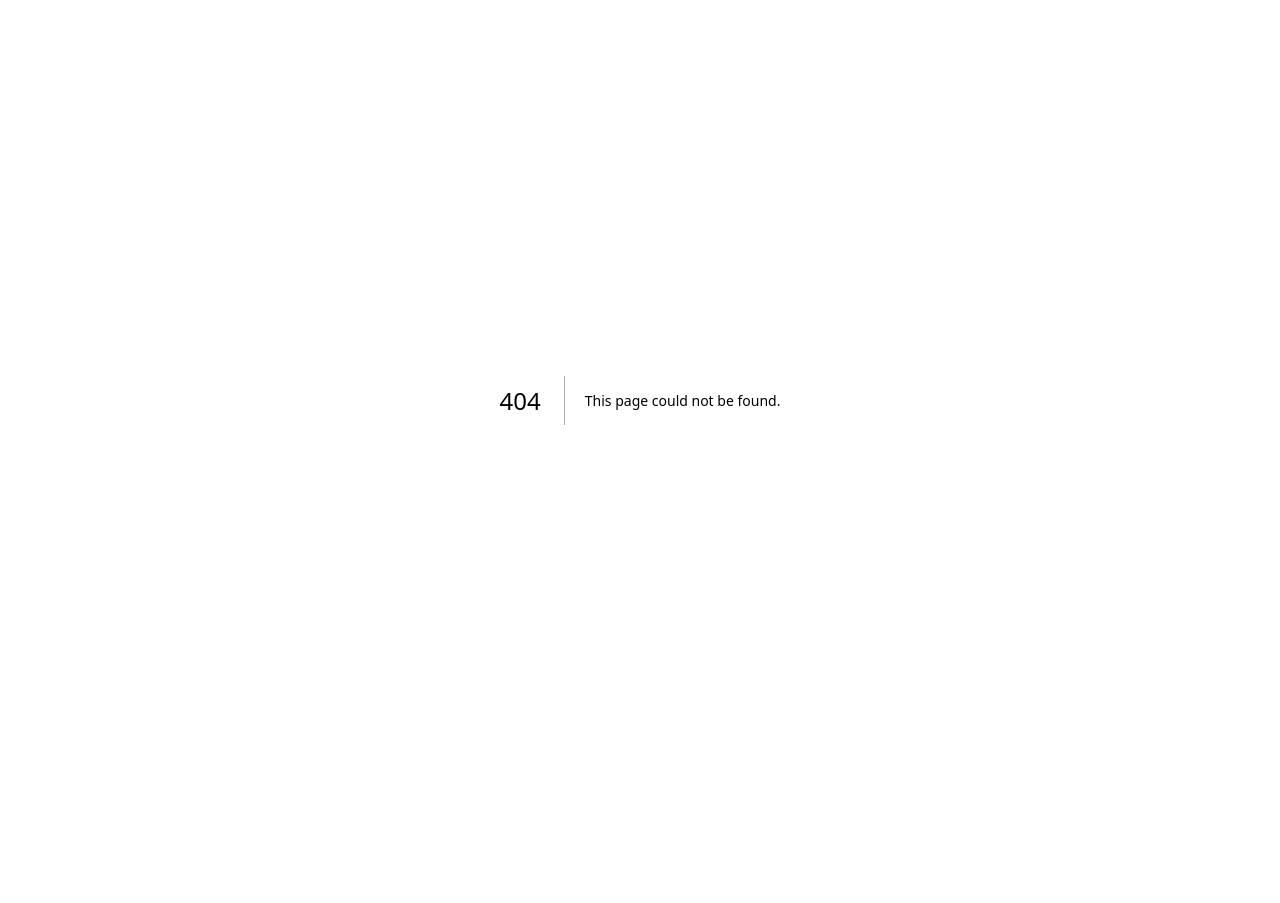
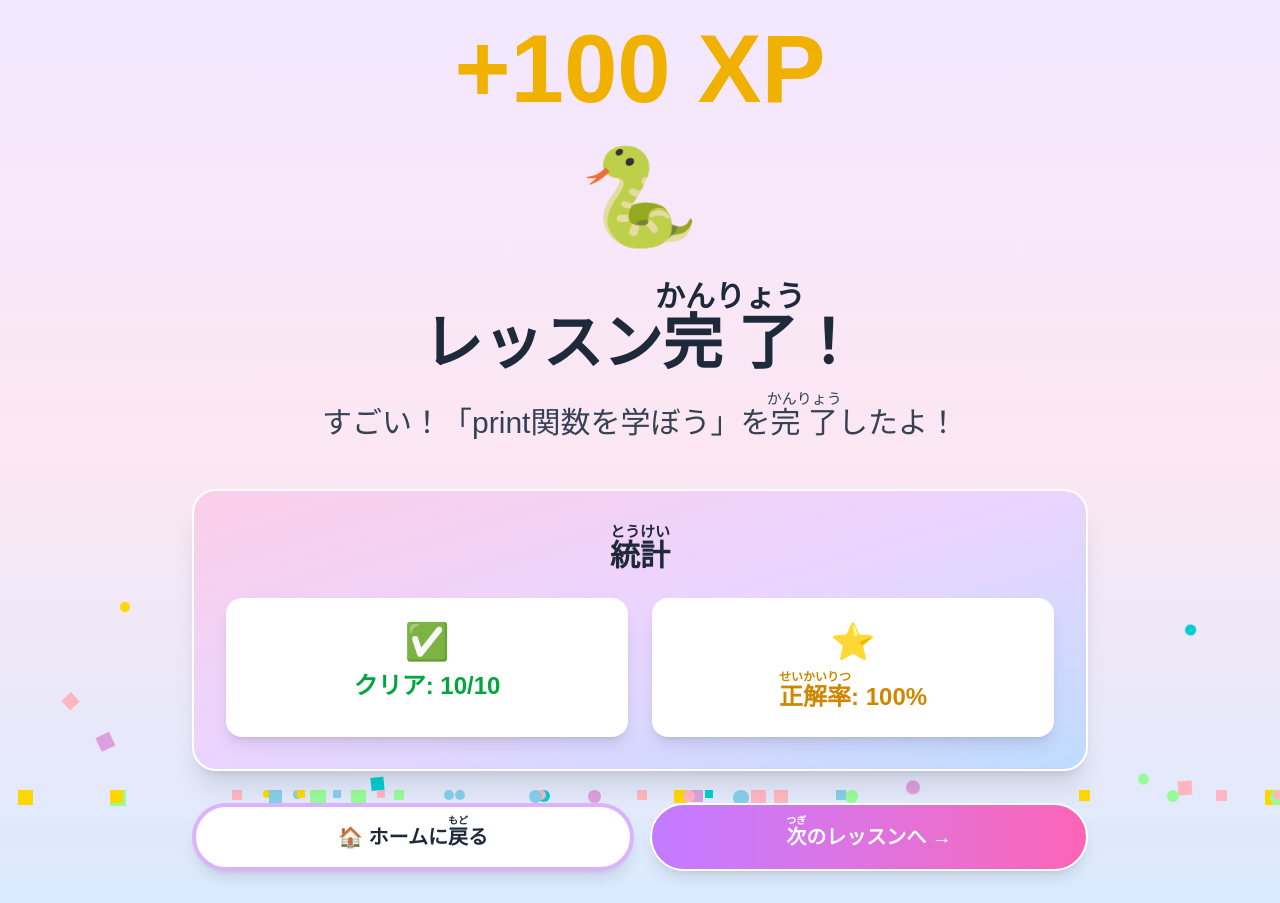
Before and after one commit to plusone03120717-maker/codeblock, a Next.js app: page /lesson/1/complete in a window 1280 px wide. Before the commit this address had no page. Before the commit the page ends 800 px from the top, so only its background shows below. Built offline with nearby package versions, Linux system fonts and the light colour scheme.

Commit message:
feat: レッスン完了画面を実装し、エディタからの遷移を修正

```diff
--- /dev/null
+++ b/src/app/lesson/[id]/complete/page.tsx
@@ -0,0 +1,224 @@
+'use client'
+
+import { useParams, useRouter } from 'next/navigation'
+import { useEffect, useState } from 'react'
+import { lessons } from '@/data/lessons'
+
+export default function LessonCompletePage() {
+  const params = useParams()
+  const router = useRouter()
+  const lessonId = Number(params.id)
+
+  const currentLesson = lessons.find(l => l.id === lessonId)
+  const nextLesson = lessons.find(l => l.id === lessonId + 1)
+
+  const [xp, setXp] = useState(0)
+  const [showStats, setShowStats] = useState(false)
+  const [showButtons, setShowButtons] = useState(false)
+
+  // XPカウントアップアニメーション
+  useEffect(() => {
+    const duration = 1500 // 1.5秒
+    const steps = 60
+    const increment = 100 / steps
+    const stepDuration = duration / steps
+
+    let currentStep = 0
+    const timer = setInterval(() => {
+      currentStep++
+      setXp(Math.min(100, Math.round(increment * currentStep)))
+
+      if (currentStep >= steps) {
+        clearInterval(timer)
+      }
+    }, stepDuration)
+
+    return () => clearInterval(timer)
+  }, [])
+
+  // 統計とボタンのフェードイン
+  useEffect(() => {
+    const statsTimer = setTimeout(() => setShowStats(true), 1000)
+    const buttonsTimer = setTimeout(() => setShowButtons(true), 2000)
+
+    return () => {
+      clearTimeout(statsTimer)
+      clearTimeout(buttonsTimer)
+    }
+  }, [])
+
+  if (!currentLesson) {
+    return (
+      <div className="min-h-screen bg-gradient-to-b from-purple-100 via-pink-100 to-blue-100 p-8">
+        <div className="max-w-4xl mx-auto">
+          <div className="bg-red-100 border-2 border-red-500 rounded-2xl p-8">
+            <h2 className="text-2xl font-bold text-red-800 mb-4">エラー</h2>
+            <p className="text-red-700 mb-4">レッスンが見つかりません</p>
+            <button
+              onClick={() => router.push('/')}
+              className="bg-gray-300 hover:bg-gray-400 text-gray-800 px-6 py-3 rounded-full font-bold"
+            >
+              ← ホームに戻る
+            </button>
+          </div>
+        </div>
+      </div>
+    )
+  }
+
+  // 紙吹雪の生成
+  const confetti = Array.from({ length: 50 }, (_, i) => {
+    const colors = ['#FFB6C1', '#98FB98', '#87CEEB', '#FFD700', '#DDA0DD', '#00CED1']
+    const shapes = ['circle', 'square']
+    const color = colors[Math.floor(Math.random() * colors.length)]
+    const shape = shapes[Math.floor(Math.random() * shapes.length)]
+    const left = Math.random() * 100
+    const delay = Math.random() * 2
+    const duration = 3 + Math.random() * 2
+    const size = 8 + Math.random() * 8
+
+    return {
+      id: i,
+      color,
+      shape,
+      left,
+      delay,
+      duration,
+      size,
+    }
+  })
+
+  return (
+    <>
+      <style jsx global>{`
+        @keyframes bounce {
+          0%, 100% {
+            transform: translateY(0);
+          }
+          50% {
+            transform: translateY(-20px);
+          }
+        }
+
+        @keyframes fadeIn {
+          from {
+            opacity: 0;
+            transform: translateY(20px);
+          }
+          to {
+            opacity: 1;
+            transform: translateY(0);
+          }
+        }
+
+        @keyframes fall {
+          to {
+            transform: translateY(100vh) rotate(360deg);
+          }
+        }
+
+        .bounce-animation {
+          animation: bounce 2s ease-in-out infinite;
+        }
+
+        .fade-in {
+          animation: fadeIn 0.8s ease-out forwards;
+        }
+
+        .confetti {
+          position: fixed;
+          top: -10px;
+          animation: fall linear forwards;
+        }
+      `}</style>
+
+      <div className="min-h-screen bg-gradient-to-b from-purple-100 via-pink-100 to-blue-100 p-8 relative overflow-hidden">
+        {/* 紙吹雪 */}
+        {confetti.map((item) => (
+          <div
+            key={item.id}
+            className="confetti"
+            style={{
+              left: `${item.left}%`,
+              width: `${item.size}px`,
+              height: `${item.size}px`,
+              backgroundColor: item.color,
+              borderRadius: item.shape === 'circle' ? '50%' : '0',
+              animationDelay: `${item.delay}s`,
+              animationDuration: `${item.duration}s`,
+            }}
+          />
+        ))}
+
+        <div className="max-w-4xl mx-auto relative z-10">
+
+          {/* XPカウントアップ */}
+          <div className="text-center mb-8">
+            <div className="text-8xl font-bold text-yellow-500 bounce-animation">
+              +{xp} XP
+            </div>
+          </div>
+
+          {/* コーディのお祝い */}
+          <div className="text-center mb-12">
+            <div className="text-8xl mb-6 bounce-animation">
+              🐍
+            </div>
+            <h1 className="text-6xl font-bold text-gray-800 mb-4">
+              レッスン<ruby>完了<rt>かんりょう</rt></ruby>！
+            </h1>
+            <p className="text-3xl text-gray-700">
+              すごい！「{currentLesson.title}」を<ruby>完了<rt>かんりょう</rt></ruby>したよ！
+            </p>
+          </div>
+
+          {/* クリア統計 */}
+          <div
+            className={`bg-gradient-to-br from-pink-200 via-purple-200 to-blue-200 rounded-3xl shadow-xl p-8 mb-8 border-2 border-white ${
+              showStats ? 'fade-in' : 'opacity-0'
+            }`}
+          >
+            <h2 className="text-3xl font-bold text-gray-800 mb-6 text-center">
+              <ruby>統計<rt>とうけい</rt></ruby>
+            </h2>
+            <div className="grid grid-cols-2 gap-6">
+              <div className="bg-white rounded-2xl p-6 shadow-lg text-center">
+                <div className="text-4xl mb-2">✅</div>
+                <div className="text-2xl font-bold text-green-600">
+                  クリア: 10/10
+                </div>
+              </div>
+              <div className="bg-white rounded-2xl p-6 shadow-lg text-center">
+                <div className="text-4xl mb-2">⭐</div>
+                <div className="text-2xl font-bold text-yellow-600">
+                  <ruby>正解率<rt>せいかいりつ</rt></ruby>: 100%
+                </div>
+              </div>
+            </div>
+          </div>
+
+          {/* ボタン */}
+          <div
+            className={`flex gap-4 ${showButtons ? 'fade-in' : 'opacity-0'}`}
+          >
+            <button
+              onClick={() => router.push('/')}
+              className="flex-1 bg-white hover:bg-gray-50 text-gray-800 px-8 py-4 rounded-full font-bold text-xl shadow-lg hover:shadow-xl transition-all border-4 border-purple-300"
+            >
+              🏠 ホームに<ruby>戻<rt>もど</rt></ruby>る
+            </button>
+
+            {nextLesson && (
+              <button
+                onClick={() => router.push(`/lesson/${nextLesson.id}`)}
+                className="flex-1 bg-gradient-to-r from-purple-400 to-pink-400 hover:from-purple-500 hover:to-pink-500 text-white px-8 py-4 rounded-full font-bold text-xl shadow-lg hover:shadow-xl transition-all border-2 border-white"
+              >
+                <ruby>次<rt>つぎ</rt></ruby>のレッスンへ →
+              </button>
+            )}
+          </div>
+        </div>
+      </div>
+    </>
+  )
+}
--- a/src/app/lesson/[id]/editor/page.tsx
+++ b/src/app/lesson/[id]/editor/page.tsx
@@ -362,7 +362,7 @@ export default function LessonEditorPage({ params }: EditorPageProps) {
             if (lessonId) {
               localStorage.removeItem(`lesson-${lessonId}-mission`);
             }
-            router.push("/");
+            router.push(`/lesson/${lessonId}/complete`);
           }, 2000);
         }
       } else {
```
